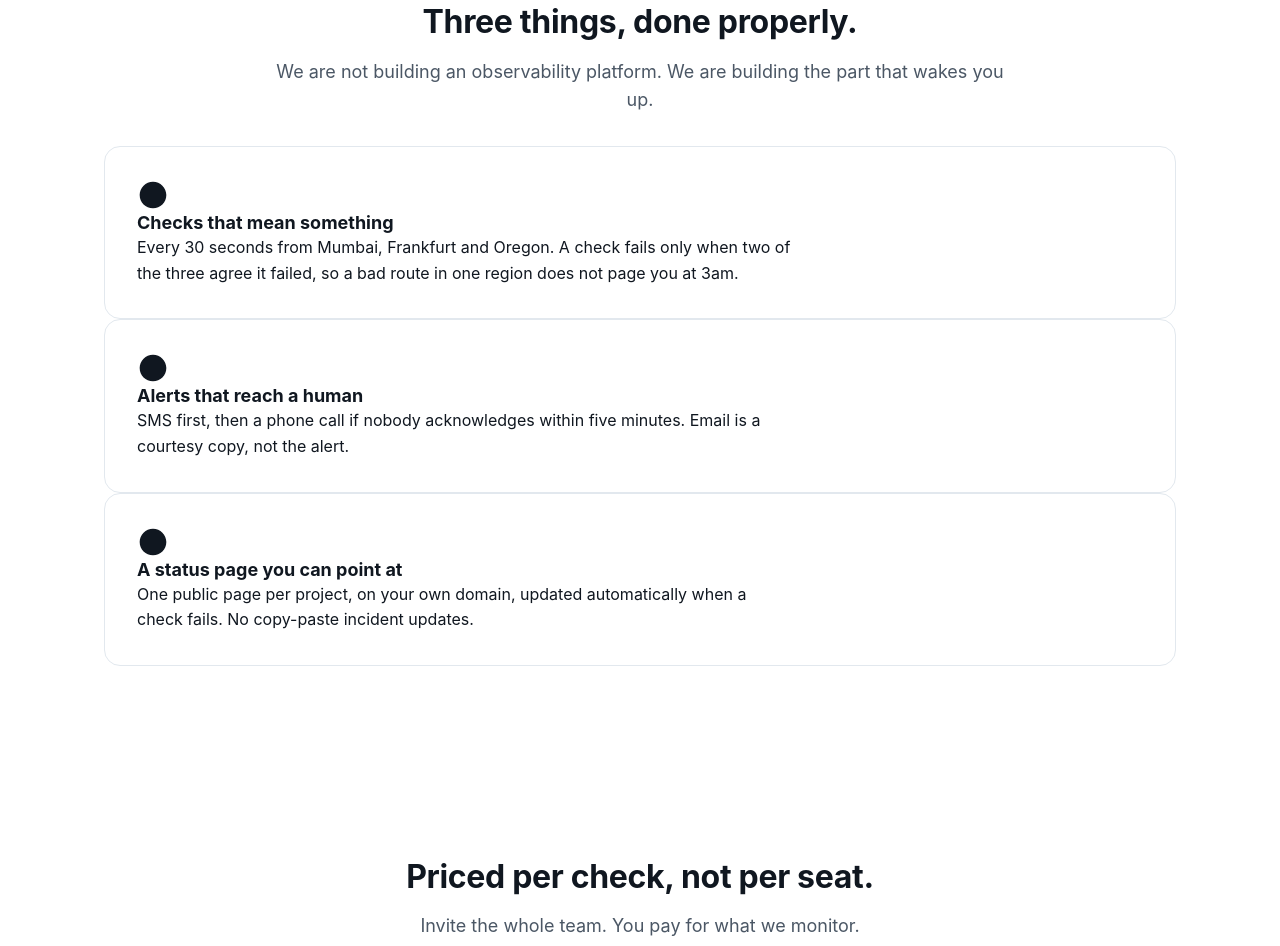
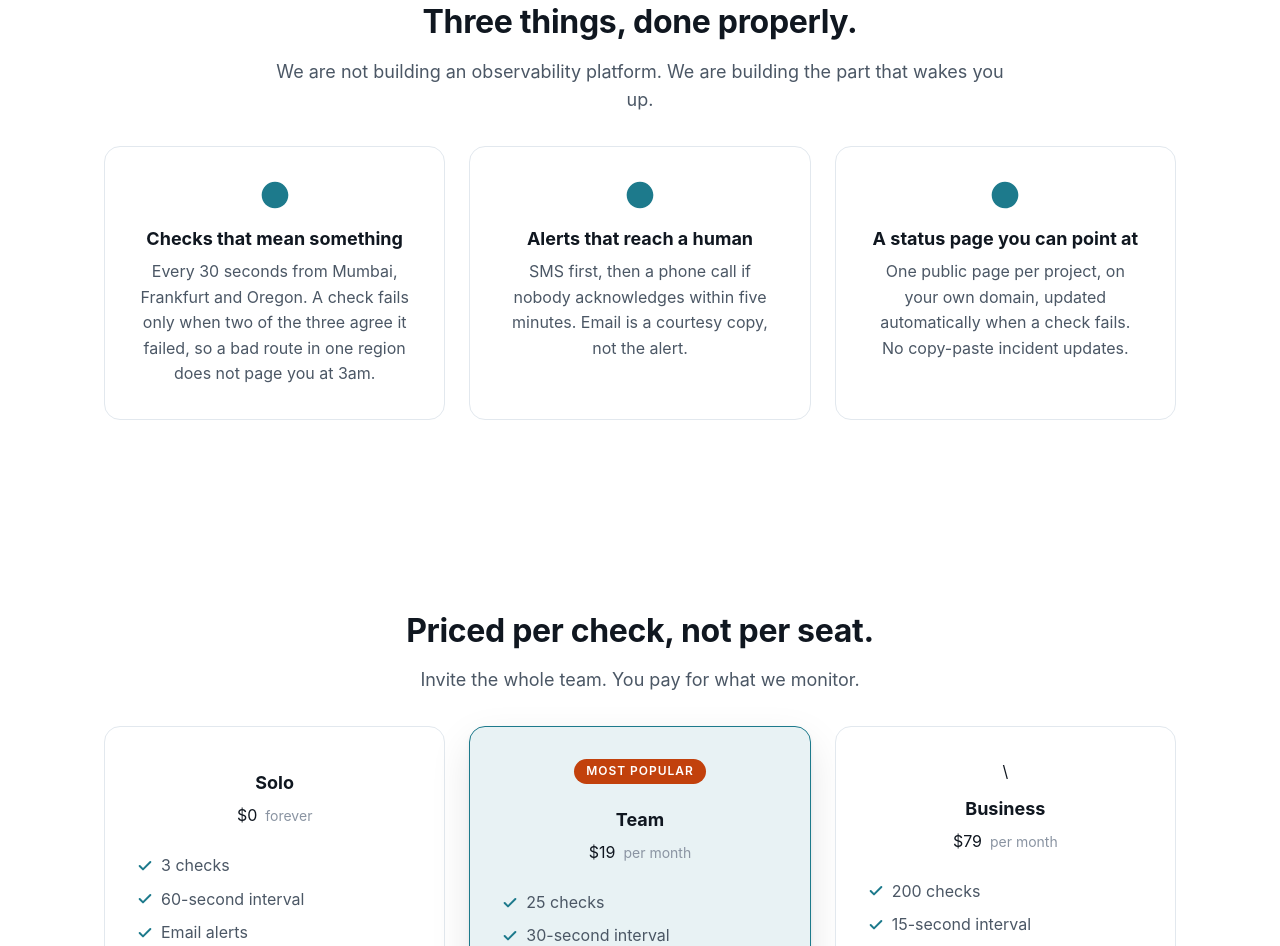
Before and after one commit to rahul-ambarakonda/Clean_Harbours_Demo, a website: page public/index.html in a window 1280 px wide. Shown: the part 965-1911 px from the top of the page. Drawn offline with Linux system fonts and the light colour scheme.

Commit message:
feat: add styles for features section and feature cards

```diff
--- a/public/styles.css
+++ b/public/styles.css
@@ -304,7 +304,6 @@ p {
   color: var(--color-ink-soft);
 }
 
-
 /* Card component */
 .card {
   background-color: var(--color-surface);
@@ -542,6 +541,49 @@ p {
   max-width: 100%; /* Ensure it's responsive */
 }
 
+/* Feature Grid */
+.feature-grid {
+  display: grid;
+  gap: var(--grid-gap);
+  grid-template-columns: 1fr; /* Single column by default */
+}
+
+@media (min-width: 640px) {
+  .feature-grid {
+    grid-template-columns: repeat(2, 1fr); /* Two columns above 640px */
+  }
+}
+
+@media (min-width: 960px) {
+  .feature-grid {
+    grid-template-columns: repeat(3, 1fr); /* Three columns above 960px */
+  }
+}
+
+/* Feature Card Component */
+.feature-card {
+  text-align: center; /* Center content within the card */
+}
+
+.feature-card__icon {
+  width: 32px;
+  height: 32px;
+  color: var(--color-accent); /* Icon color */
+  margin-left: auto; /* Center the SVG */
+  margin-right: auto; /* Center the SVG */
+  margin-bottom: var(--space-4);
+  flex-shrink: 0; /* Prevent icon from shrinking in flex container */
+}
+
+.feature-card__title {
+  color: var(--color-ink); /* H3 color */
+  margin-bottom: var(--space-2);
+}
+
+.feature-card__description {
+  color: var(--color-ink-soft); /* Paragraph text color */
+}
+
 /* Site Footer */
 .site-footer {
   background-color: var(--color-footer);
```
